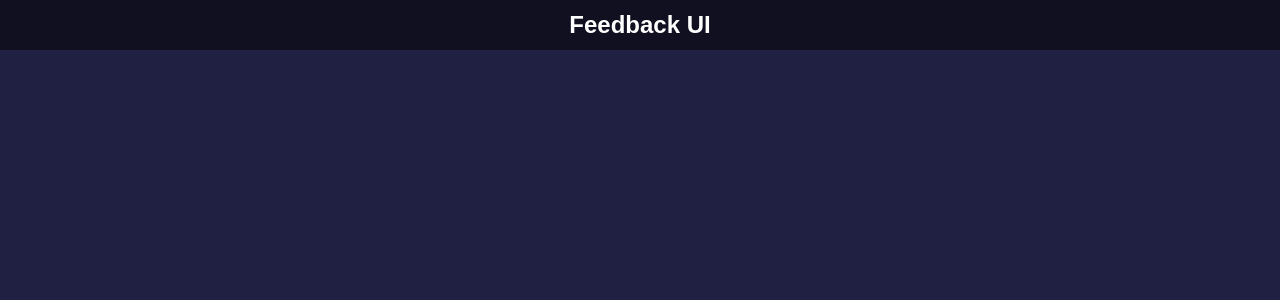
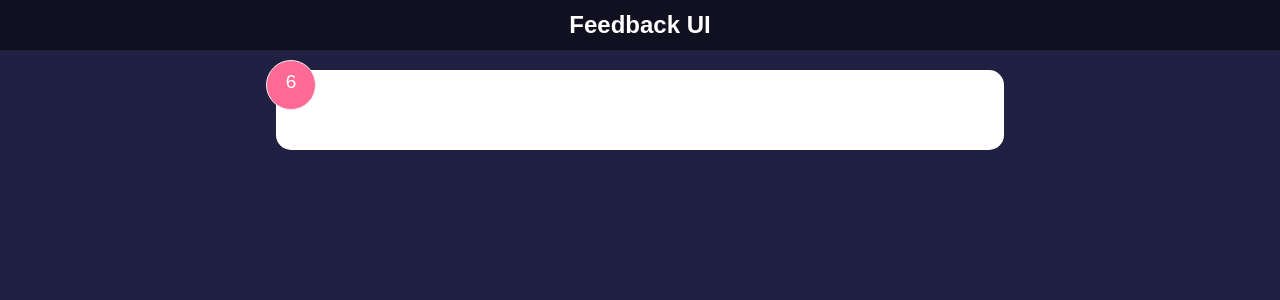
Before and after one commit to Am1d1v/ReactFeedbackProject, a React (Create React App) app: page / in a window 1280 px wide. Shown: the top 300 px of the page. Built offline with nearby package versions, Linux system fonts and the light colour scheme.

Commit message:
Feedback Item added

```diff
--- a/src/App.jsx
+++ b/src/App.jsx
@@ -1,10 +1,13 @@
-import Header from './components/Header';
-
+import Header from './components/Header/Header';
+import FeedbackItem from './components/FeedbakcItem/FeedbackItem';
 
 function App() {
   return (
     <>
       <Header text="Feedback UI" />
+      <div className="container">
+        <FeedbackItem />
+      </div>
     </>
   );
 }
--- /dev/null
+++ b/src/components/FeedbakcItem/FeedbackItem.jsx
@@ -0,0 +1,18 @@
+import { useState } from "react"
+
+function FeedbackItem() {
+
+  // Rating rate and text
+  const [ratingRate, setRatingRate] = useState(6);
+  const [ratingText, setRatingText] = useState('');
+
+
+  return (
+    <div className="card">
+        <div className="num-display">{ratingRate}</div>
+        <div className="text-display">{ratingText}</div>
+    </div>
+  )
+}
+
+export default FeedbackItem
--- a/src/index.css
+++ b/src/index.css
@@ -18,3 +18,162 @@
 ul {
   list-style: none;
 }
+
+.container {
+  max-width: 768px;
+  margin: auto;
+  padding: 0 20px;
+}
+
+.card {
+  background-color: #fff;
+  color: #333;
+  border-radius: 15px;
+  padding: 40px 50px;
+  margin: 20px 0;
+  position: relative;
+}
+
+.card.reverse {
+  background-color: rgba(0, 0, 0, 0.4);
+  color: #fff;
+}
+
+.card h2 {
+  font-size: 22px;
+  font-weight: 600;
+  text-align: center;
+}
+
+.rating {
+  display: flex;
+  align-items: center;
+  justify-content: space-around;
+  margin: 30px 0 40px;
+}
+
+.rating li,
+.num-display {
+  position: relative;
+  background: #f4f4f4;
+  width: 50px;
+  height: 50px;
+  padding: 10px;
+  text-align: center;
+  border-radius: 50%;
+  font-size: 19px;
+  border: 1px #eee solid;
+  transition: 0.3s;
+}
+
+.rating li label {
+  position: absolute;
+  top: 50%;
+  left: 50%;
+  width: 50px;
+  height: 50px;
+  padding: 10px;
+  border-radius: 50%;
+  transform: translate(-50%, -50%);
+  cursor: pointer;
+}
+
+.rating li:hover,
+.num-display {
+  background: #ff6a95;
+  color: #fff;
+}
+
+[type='radio'] {
+  opacity: 0;
+}
+
+[type='radio']:checked ~ label {
+  background: #ff6a95;
+  color: #fff;
+}
+
+.input-group {
+  display: flex;
+  flex-direction: row;
+  border: 1px solid #ccc;
+  padding: 8px 10px;
+  border-radius: 8px;
+}
+
+input {
+  flex-grow: 2;
+  border: none;
+  font-size: 16px;
+}
+
+input:focus {
+  outline: none;
+}
+
+.feedback-stats {
+  color: #fff;
+  display: flex;
+  justify-content: space-between;
+  align-items: center;
+}
+
+.num-display {
+  position: absolute;
+  top: -10px;
+  left: -10px;
+}
+
+.close,
+.edit {
+  position: absolute;
+  top: 10px;
+  right: 20px;
+  cursor: pointer;
+  background: none;
+  border: none;
+}
+
+.edit {
+  right: 40px;
+}
+
+.btn {
+  color: #fff;
+  border: 0;
+  border-radius: 8px;
+  color: #fff;
+  width: 100px;
+  height: 40px;
+  cursor: pointer;
+}
+
+.btn-primary {
+  background-color: #202142;
+}
+
+.btn-secondary {
+  background: #ff6a95;
+}
+
+.btn:hover {
+  transform: scale(0.98);
+  opacity: 0.9;
+}
+
+.btn:disabled {
+  background-color: #cccccc;
+  color: #333;
+  cursor: auto;
+}
+
+.btn:disabled:hover {
+  transform: scale(1);
+  opacity: 1;
+}
+
+.message {
+  padding-top: 10px;
+  text-align: center;
+  color: rebeccapurple;
+}
```
Also changed, not shown: src/components/Header/Header.jsx (renamed from src/components/Header.jsx), src/components/Header/HeaderStyles.css (renamed from src/components/HeaderStyles.css).
